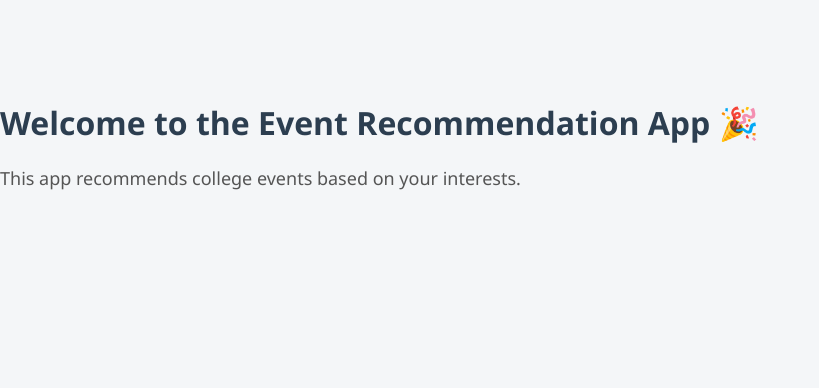
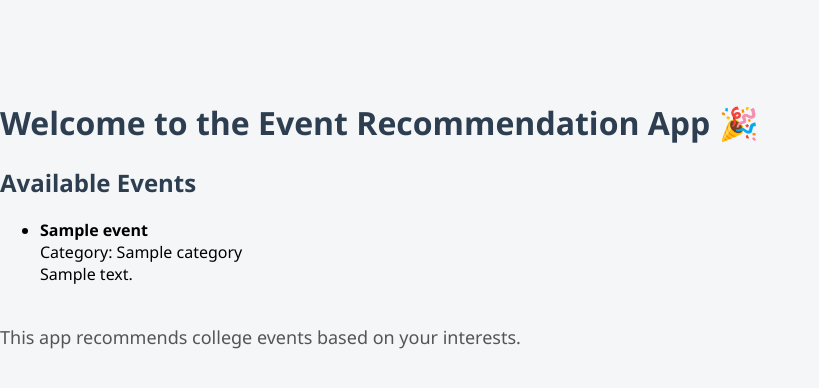
Before and after one commit to anshupriya11929/event-recommendation-system, a Flask app: template templates/home.html in a window 1280 px wide. Shown: the top 388 px of the page, without its empty margins (0-819 px from the left). Run offline with Flask 3, Linux system fonts and the light colour scheme; the template is opened without the code that fills it: most values are stand-ins (such as "Sample title", 1, 10 or a date in 2020).

Commit message:
Update home.html

```diff
--- a/templates/home.html
+++ b/templates/home.html
@@ -11,6 +11,18 @@
 </div>
 
     <h1>Welcome to the Event Recommendation App 🎉</h1>
+    <h2>Available Events</h2>
+
+<ul>
+  {% for event in events %}
+    <li>
+      <strong>{{ event.name }}</strong> <br>
+      Category: {{ event.category }} <br>
+      {{ event.description }}
+    </li>
+    <br>
+  {% endfor %}
+</ul>
     <p>This app recommends college events based on your interests.</p>
 </body>
 </html>
```
